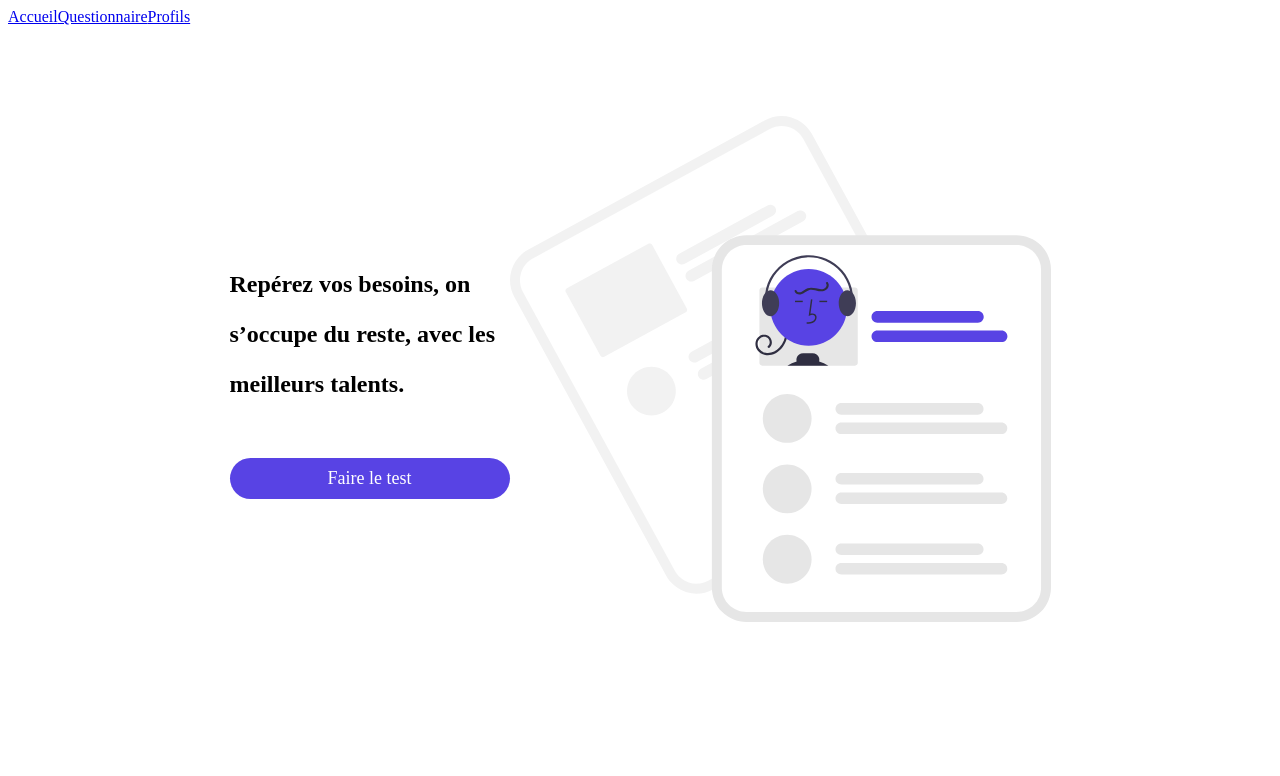
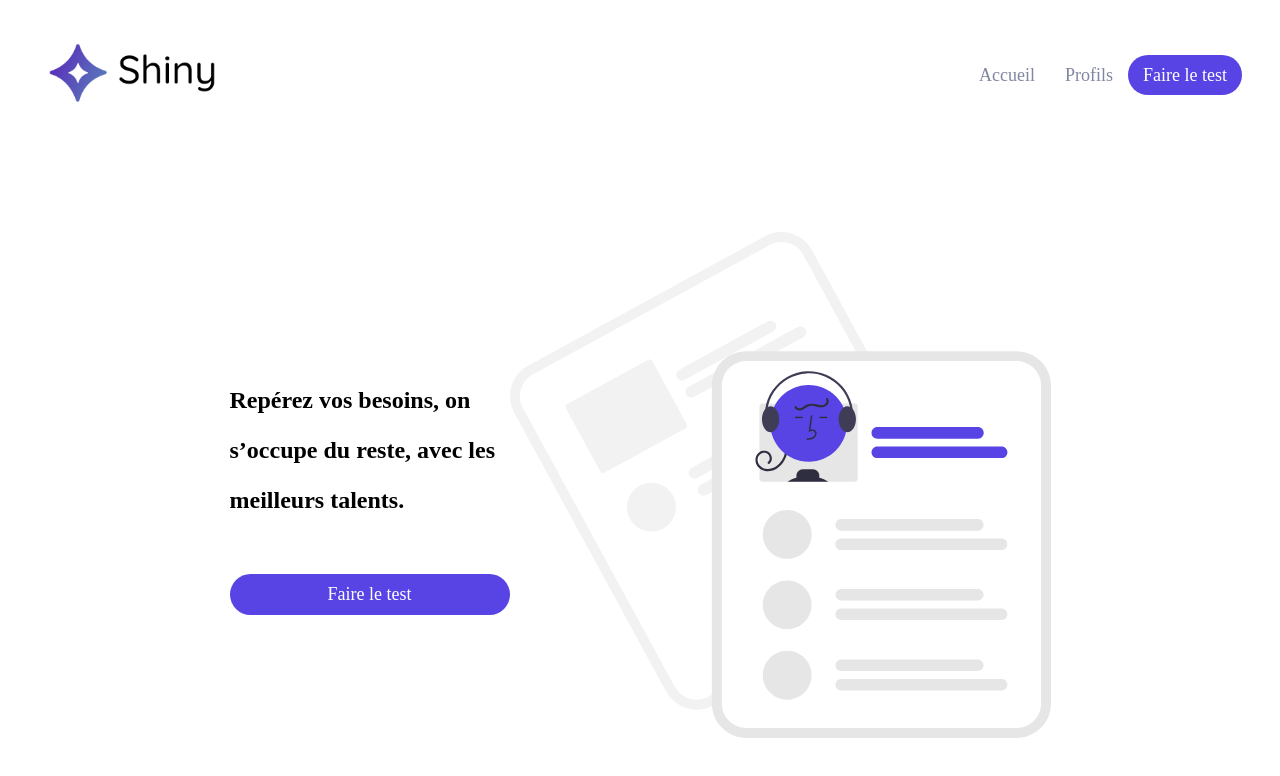
Before and after one commit to MaryamVerdon/shiny-agency, a React (Create React App) app: page / in a window 1280 px wide. Shown: the top 776 px of the page. Built offline with nearby package versions, Linux system fonts and the light colour scheme.

Commit message:
CSS du menu

```diff
--- a/src/components/Header/index.jsx
+++ b/src/components/Header/index.jsx
@@ -1,14 +1,34 @@
 import { Link } from 'react-router-dom'
+import styled from 'styled-components'
+import { StyledLink } from '../../utils/style/Atoms'
+import DarkLogo from '../../assets/dark-logo.png'
+
+const HomeLogo = styled.img`
+  height: 70px;
+`
+
+const NavContainer = styled.nav`
+  padding: 30px;
+  display: flex;
+  justify-content: space-between;
+  align-items: center;
+`
 
 function Header() {
-    return (
-        <nav>
-            <Link to="/">Accueil</Link>
-            <Link to="/survey/1">Questionnaire</Link>
-            <Link to="/freelances">Profils</Link>
-
-        </nav>
-    )
+  return (
+    <NavContainer>
+      <Link to="/">
+        <HomeLogo src={DarkLogo} />
+      </Link>
+      <div>
+        <StyledLink to="/">Accueil</StyledLink>
+        <StyledLink to="/freelances">Profils</StyledLink>
+        <StyledLink to="/survey/1" $isFullLink>
+          Faire le test
+        </StyledLink>
+      </div>
+    </NavContainer>
+  )
 }
 
 export default Header
```
